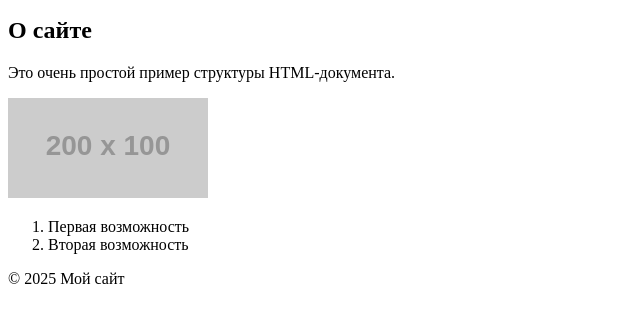
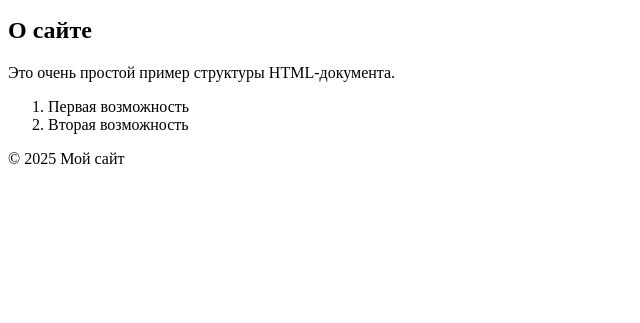
Before and after one commit to naidosssik/web_technologies_1sem, a plain HTML site: page index.html in a window 1280 px wide. Shown: the part 137-460 px from the top of the page, without its empty margins (0-640 px from the left). Drawn offline with Linux system fonts and the light colour scheme; placeholder pictures from the web are drawn by us.

Commit message:
Внесение изменений в index.html

```diff
--- a/index.html
+++ b/index.html
@@ -18,7 +18,6 @@
     <main>
         <h2>О сайте</h2>
         <p>Это очень простой пример структуры HTML-документа.</p>
-        <img src="https://via.placeholder.com/200x100" alt="Картинка">
         <ol>
             <li>Первая возможность</li>
             <li>Вторая возможность</li>
```
